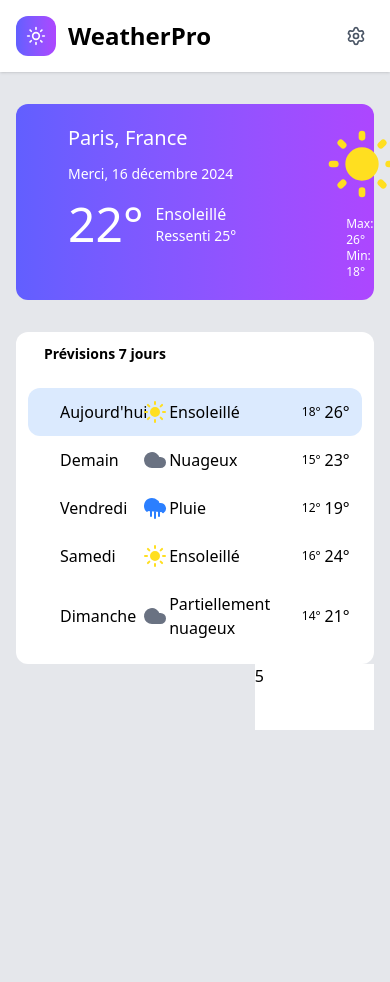
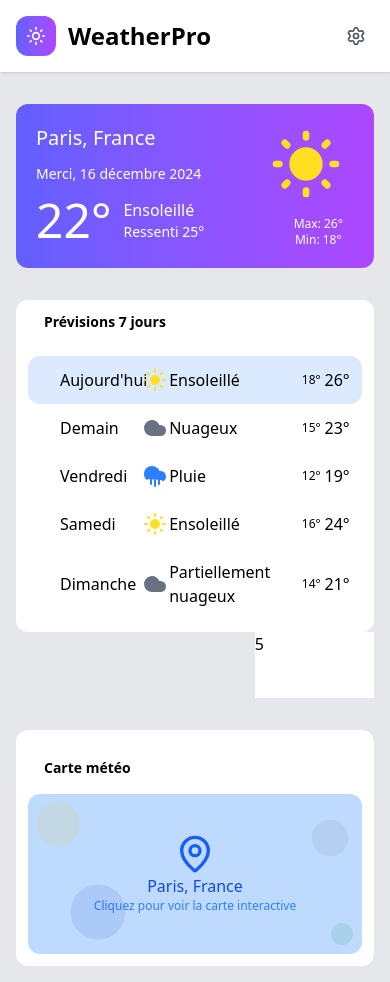
Before and after one commit to KoZeuh/Meteo-Tailwind-ESGI, a website: page index.html in a window 390 px wide. Before the commit the page ends 844 px from the top, so only its background shows below. Drawn offline with nearby package versions, Linux system fonts and the light colour scheme.

Commit message:
💄 Ajout de la map + Gestion du responsive

```diff
--- a/index.html
+++ b/index.html
@@ -5,26 +5,17 @@
     <meta name="viewport" content="width=device-width, initial-scale=1.0" />
     <title>Meteo-Tailwind-ESGI</title>
     <link rel="stylesheet" href="output.css" />
-
-    <link
-      href="https://fonts.googleapis.com/css2?family=Inter:wght@400;600;700&display=swap"
-      rel="stylesheet"
-    />
+    <link href="https://fonts.googleapis.com/css2?family=Inter:wght@400;600;700&display=swap" rel="stylesheet"/>
   </head>
 
   <body class="bg-gray-200">
     <nav class="bg-white shadow-sm">
-      <div
-        class="max-w-screen-xl flex items-center justify-between mx-auto p-4"
-      >
+      <div class="max-w-screen-xl flex items-center justify-between mx-auto p-4">
         <!-- Icône soleil + fond en arrière de l'icône -->
         <div class="flex items-center space-x-3">
-          <div
-            class="w-10 h-10 flex items-center justify-center rounded-xl bg-gradient-to-r from-indigo-500 to-purple-500 text-white"
-          >
+          <div class="w-10 h-10 flex items-center justify-center rounded-xl bg-gradient-to-r from-indigo-500 to-purple-500 text-white">
             <i data-lucide="sun" class="w-5 h-5"></i>
           </div>
-
           <span class="text-2xl font-semibold">WeatherPro</span>
         </div>
 
@@ -54,22 +45,20 @@
 
     <div class="max-w-screen-xl mx-auto p-4 pt-8">
       <!-- Première card -->
-      <div
-        class="w-full flex rounded-xl p-5 bg-gradient-to-r from-indigo-500 to-purple-500 text-white"
-      >
-        <div class="w-[90%]">
-          <p class="text-xl ps-8">Paris, France</p>
-          <p class="text-sm t ps-8 pt-3">Merci, 16 décembre 2024</p>
+      <div class="w-full flex rounded-xl p-5 bg-gradient-to-r from-indigo-500 to-purple-500 text-white" >
+        <div class="w-[70%] md:w-[90%]">
+          <p class="text-xl md:ps-8">Paris, France</p>
+          <p class="text-sm t md:ps-8 pt-3">Merci, 16 décembre 2024</p>
 
-          <div class="flex flex-row gap-3 pt-4">
-            <p class="text-5xl ps-8">22°</p>
+          <div class="flex flex-row gap-3 pt-3">
+            <p class="text-5xl md:ps-8">22°</p>
             <div class="flex flex-col justify-center">
               <p class="text-md">Ensoleillé</p>
               <p class="text-sm">Ressenti 25°</p>
             </div>
           </div>
         </div>
-        <div class="w-[10%] text-center flex flex-col mx-auto">
+        <div class="w-[30%] md:w-[10%] text-center flex flex-col mx-auto">
           <i
             data-lucide="sun-medium"
             class="w-20 h-20 text-center mx-auto text-yellow-300 fill-yellow-300"
@@ -149,10 +138,19 @@
       </div>
 
       <!-- Last -->
-      <div></div>
-    </div>
+      <div class="bg-white rounded-xl w-[100%] p-3 mt-8">
+        <p class="text-sm font-bold py-4 ps-4">Carte météo</p>
+        <div class="w-[100%] bg-blue-200 p-10 rounded-xl flex flex-col mx-auto text-center relative">
+        <i data-lucide="circle" class="absolute w-12 h-12 opacity-10 text-yellow-400 fill-yellow-400 top-1.5 left-1.5"></i>
+        <i data-lucide="circle" class="absolute w-15 h-15 opacity-10 text-blue-800 fill-blue-800 top-22 left-10"></i>
+        <i data-lucide="circle" class="absolute w-10 h-10 opacity-10 text-gray-500 fill-gray-500 top-6 right-3"></i>
+        <i data-lucide="circle" class="absolute w-6 h-6 opacity-10 text-green-700 fill-green-700 bottom-2 right-2"></i>
+          <i data-lucide="map-pin" class="mx-auto text-center w-10 h-10 text-blue-600"></i>
+          <p class="text-blue-700">Paris, France</p>
+          <p class="text-xs text-blue-500">Cliquez pour voir la carte interactive</p>
+       </div>
+      </div>
 
-    <!-- <i data-lucide="circle" class="text-gray-200 fill-red-600"></i> -->
     <script src="https://unpkg.com/lucide@latest"></script>
     <script>
       lucide.createIcons();
```
Also changed, not shown: output.css.
